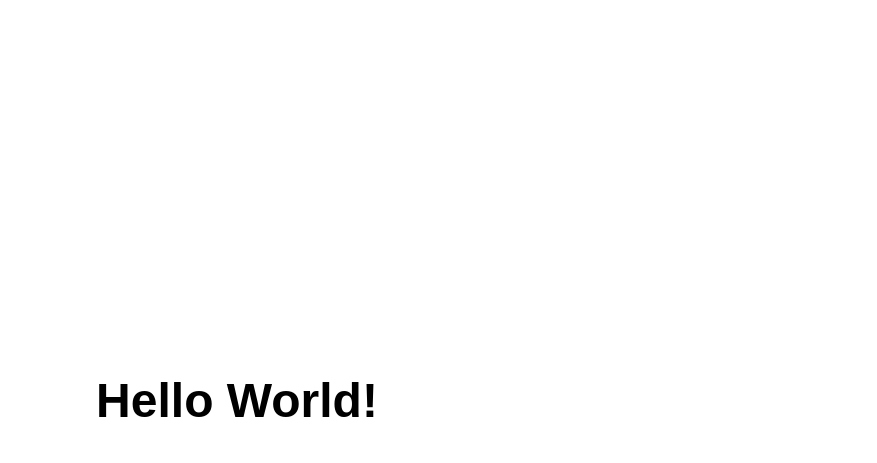
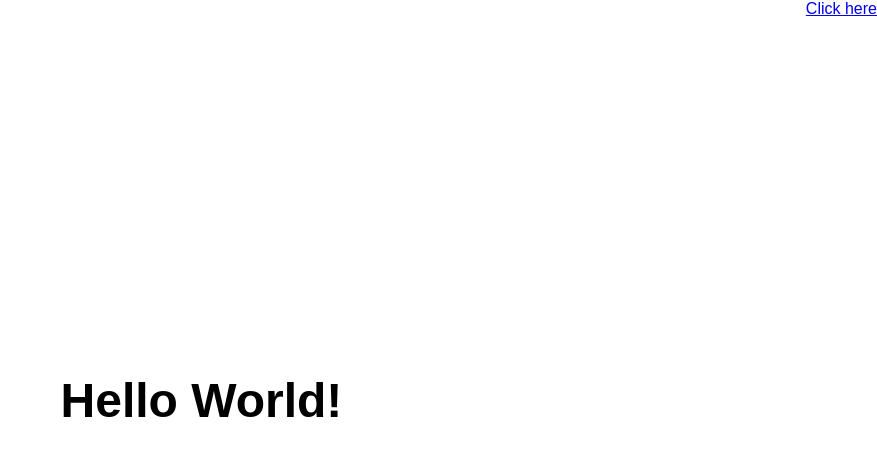
Before and after one commit to albinnj10002/mine2, a plain HTML site: page index.html in a window 1280 px wide. Shown: the whole page, without its empty margins (403-1280 px from the left). Drawn offline with Linux system fonts and the light colour scheme.

Commit message:
click text

```diff
--- a/index.html
+++ b/index.html
@@ -18,7 +18,7 @@
   <div class="container">
     <h1 class="title">Hello World!</h1>
   </div>
-  <a href="second_page.html"></a>
+  <a href="second_page.html">Click here</a>
   <script src="js/main.js"></script>
 </body>
 </html>
```
